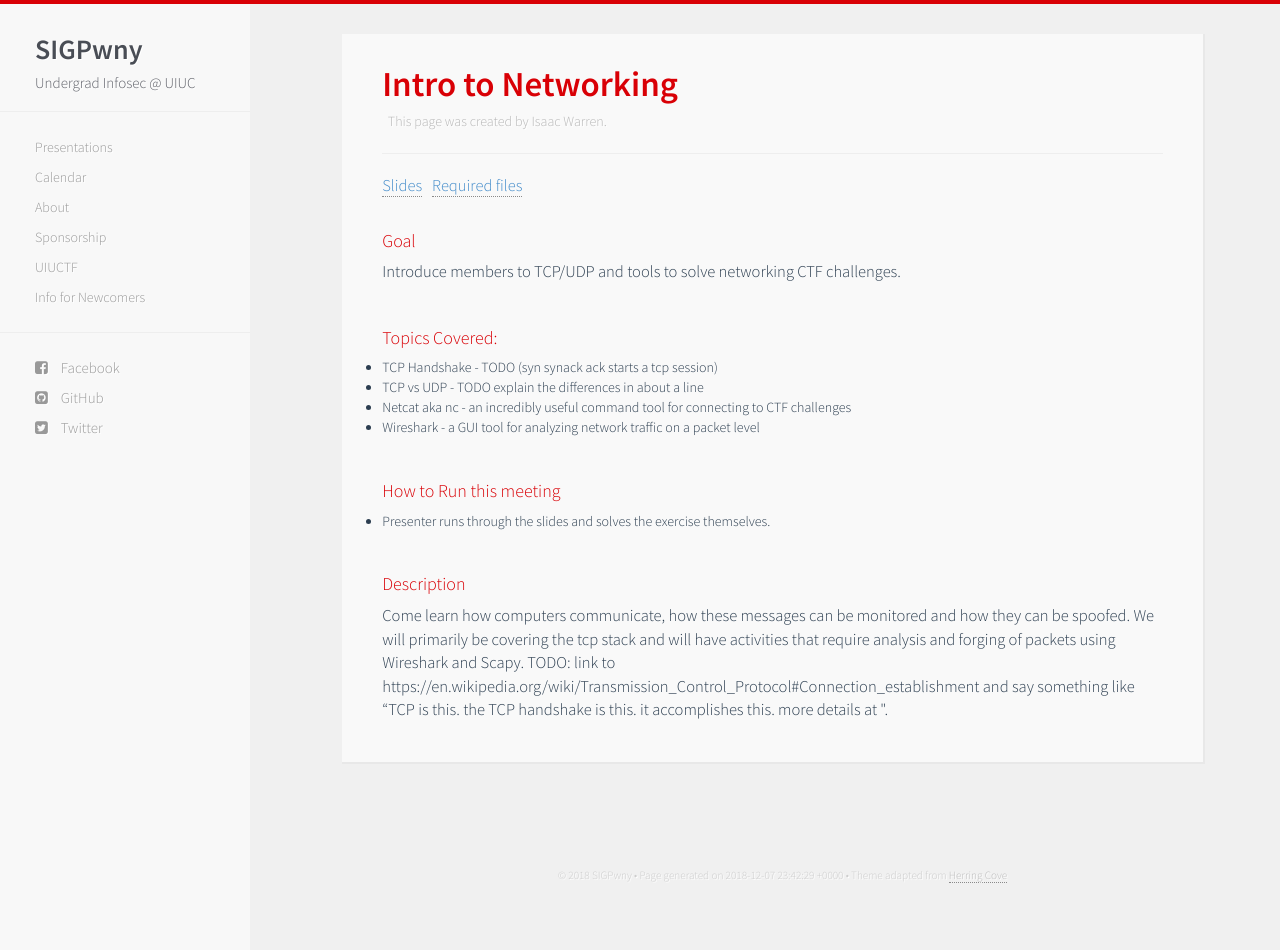
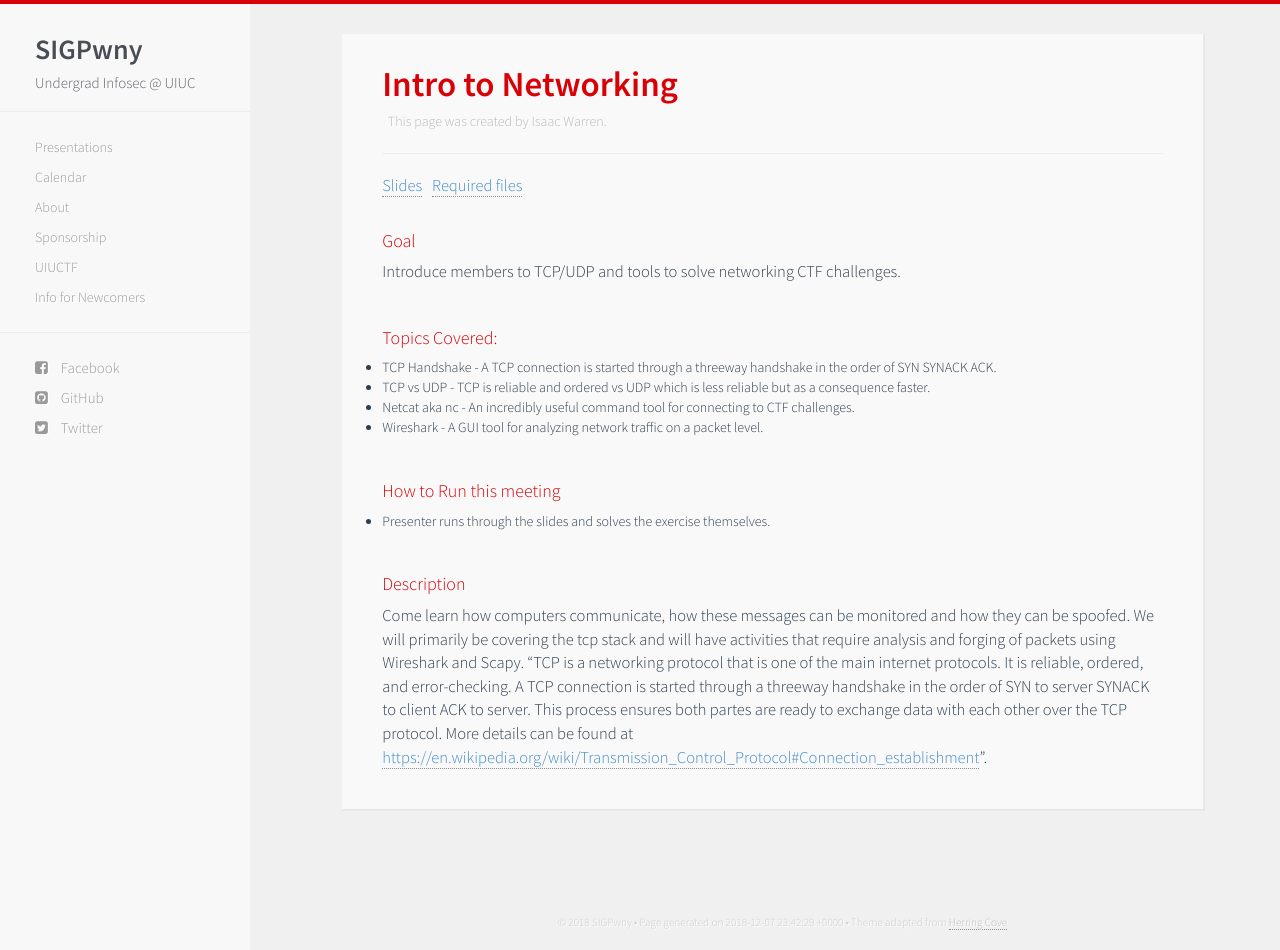
Before and after one commit to sigpwny/sigpwny.github.io-archive, a Jekyll site: the page built from _meetings/intro-networking.md, in a window 1280 px wide and 950 px high. Built offline with Jekyll 4.4.1, drawn with Linux system fonts in a browser that asks for light colours; nearby versions of some CDN libraries.

Commit message:
Update intro-networking.md

```diff
--- a/_meetings/intro-networking.md
+++ b/_meetings/intro-networking.md
@@ -11,13 +11,13 @@ how-to-run: [
 	"Presenter runs through the slides and solves the exercise themselves."
 ]
 list-of-topics: [
-	"TCP Handshake - TODO (syn synack ack starts a tcp session)",
-	"TCP vs UDP - TODO explain the differences in about a line",
-	"Netcat aka nc - an incredibly useful command tool for connecting to CTF challenges",
-	"Wireshark - a GUI tool for analyzing network traffic on a packet level"
+	"TCP Handshake - A TCP connection is started through a threeway handshake in the order of SYN SYNACK ACK.",
+	"TCP vs UDP - TCP is reliable and ordered vs UDP which is less reliable but as a consequence faster.",
+	"Netcat aka nc - An incredibly useful command tool for connecting to CTF challenges.",
+	"Wireshark - A GUI tool for analyzing network traffic on a packet level."
 	]
 ---
 
 {% include single-meeting.html  %}
 
-Come learn how computers communicate, how these messages can be monitored and how they can be spoofed. We will primarily be covering the tcp stack and will have activities that require analysis and forging of packets using Wireshark and Scapy. TODO: link to https://en.wikipedia.org/wiki/Transmission_Control_Protocol#Connection_establishment and say something like "TCP is this. the TCP handshake is this. it accomplishes this. more details at <wiki link>".
+Come learn how computers communicate, how these messages can be monitored and how they can be spoofed. We will primarily be covering the tcp stack and will have activities that require analysis and forging of packets using Wireshark and Scapy. "TCP is a networking protocol that is one of the main internet protocols. It is reliable, ordered, and error-checking. A TCP connection is started through a threeway handshake in the order of SYN to server SYNACK to client ACK to server. This process ensures both partes are ready to exchange data with each other over the TCP protocol. More details can be found at <https://en.wikipedia.org/wiki/Transmission_Control_Protocol#Connection_establishment>".
```
